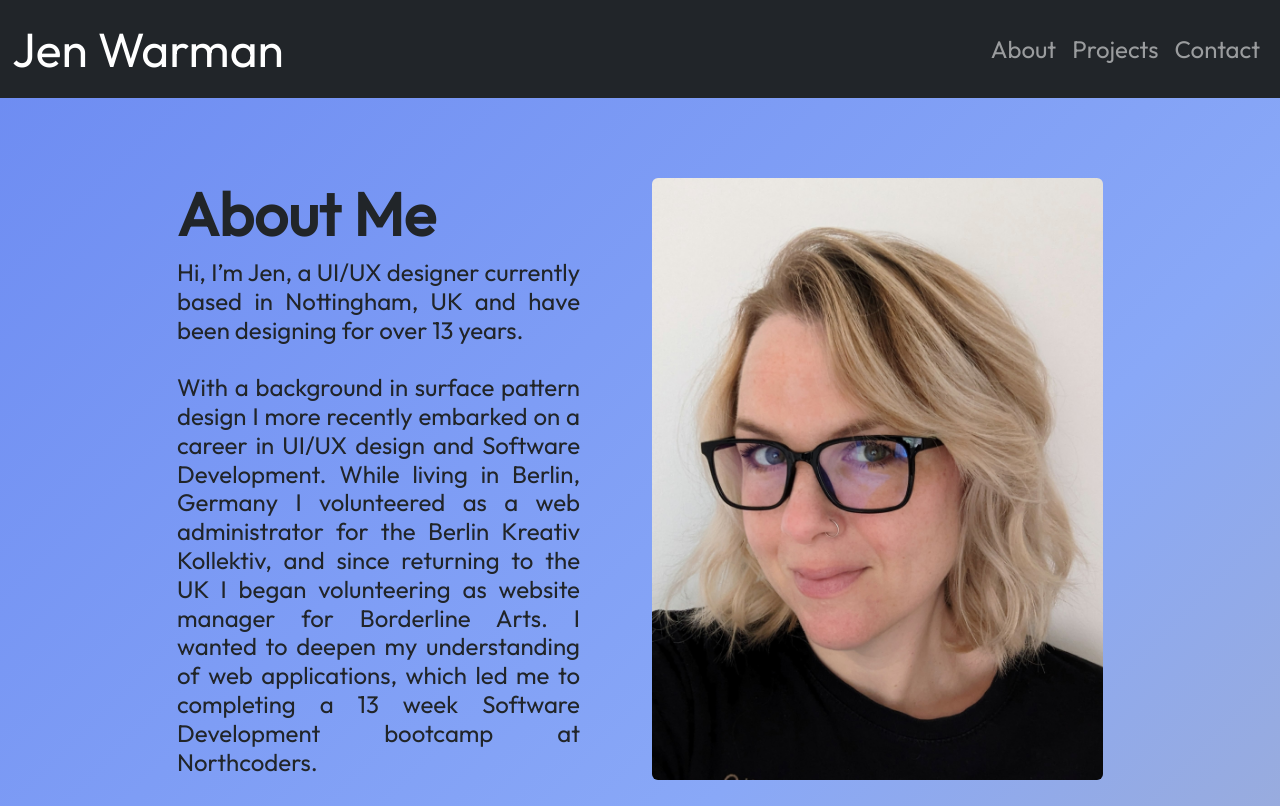
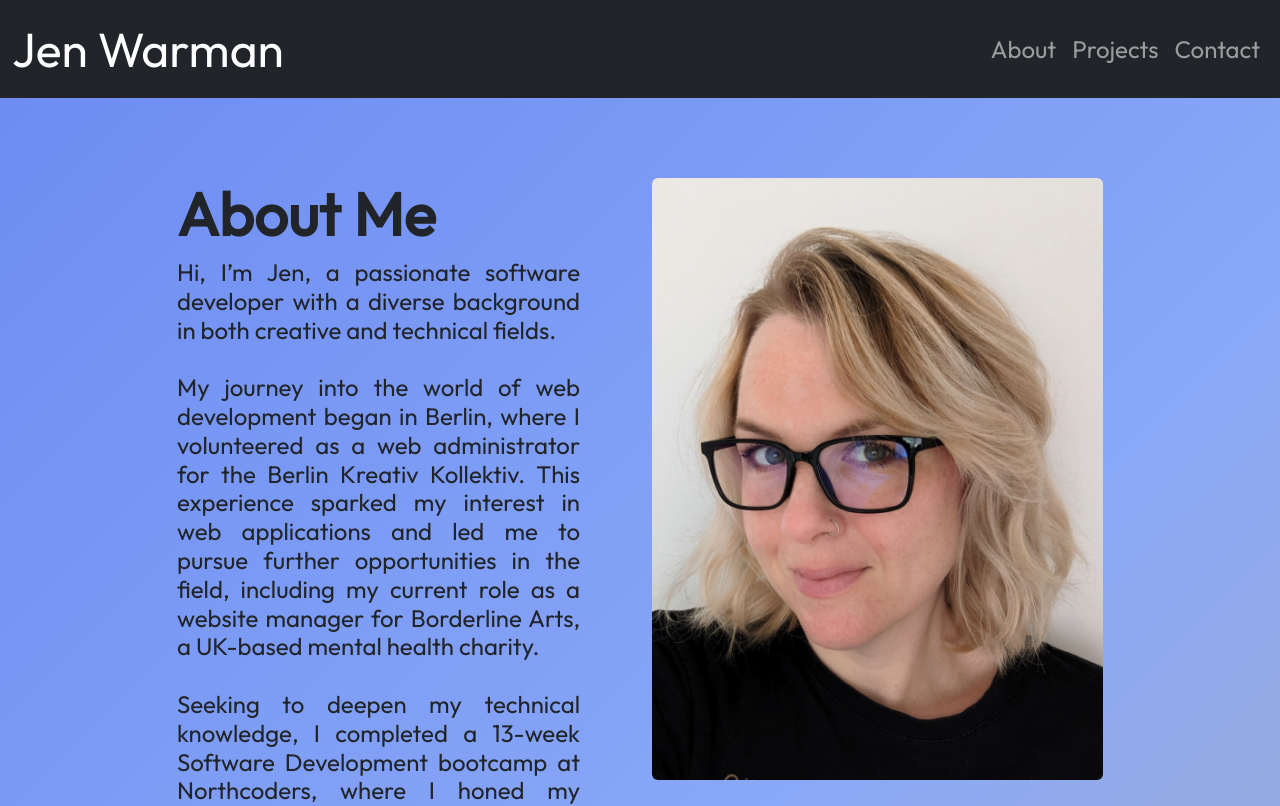
Before and after one commit to JenWarman/portfolio, a React (Vite) app: page /about in a window 1280 px wide. Shown: the top 806 px of the page. Built offline with nearby package versions, Linux system fonts and the light colour scheme.

Commit message:
Update to Bio.

```diff
--- a/src/components/About.jsx
+++ b/src/components/About.jsx
@@ -10,19 +10,20 @@ function About() {
         <Col className="about-text-section" xs={10} md={5}>
           <h1 className="about-title">About Me</h1>
           <h5 className="about-text">
-            Hi, I’m Jen, a UI/UX designer currently based in Nottingham, UK and
-            have been designing for over 13 years.<br></br>
-            <br></br>With a background in surface pattern design I more recently
-            embarked on a career in UI/UX design and Software Development. While
-            living in Berlin, Germany I volunteered as a web administrator for
-            the Berlin Kreativ Kollektiv, and since returning to the UK I began
-            volunteering as website manager for Borderline Arts. I wanted to
-            deepen my understanding of web applications, which led me to
-            completing a 13 week Software Development bootcamp at Northcoders.
-            <br></br>
-            <br></br>Now I continue to expand my design knowledge and utilise my
-            improved technical and interpersonal skills to create engaging
-            digital design solutions.
+            Hi, I’m Jen, a passionate software developer with a diverse
+            background in both creative and technical fields. <br></br>
+            <br></br>My journey into the world of web development began in
+            Berlin, where I volunteered as a web administrator for the Berlin
+            Kreativ Kollektiv. This experience sparked my interest in web
+            applications and led me to pursue further opportunities in the
+            field, including my current role as a website manager for Borderline
+            Arts, a UK-based mental health charity.<br></br>
+            <br></br>Seeking to deepen my technical knowledge, I completed a
+            13-week Software Development bootcamp at Northcoders, where I honed
+            my technical skills to cover both front-end and back-end development
+            and now, I look forward to applying my skills and continue to grow
+            as a developer, collaborating with others, and making a positive
+            impact through technology.
           </h5>
         </Col>
         <Col xs={10} md={5}>
```
